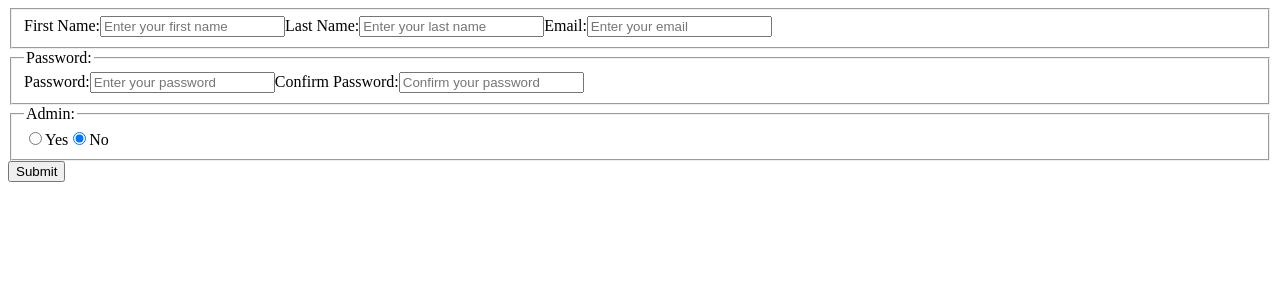
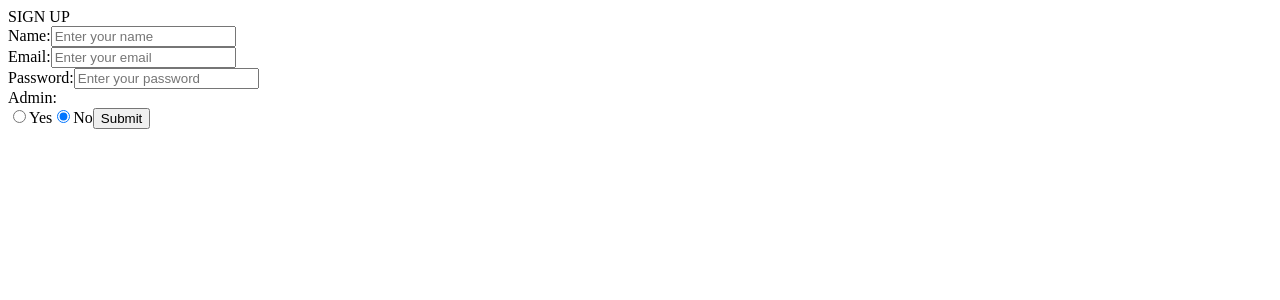
Before and after one commit to ryannolanco/devcharts, a React (Vite) app in the folder frontend/: page /users/signup in a window 1280 px wide. Shown: the top 300 px of the page. Built offline with nearby package versions, Linux system fonts and the light colour scheme; the HTML template or start-up script is replaced by a standard one.

Commit message:
same as previous, making sure both repos are pushed

```diff
--- a/frontend/src/user/NewUserForm.jsx
+++ b/frontend/src/user/NewUserForm.jsx
@@ -2,8 +2,7 @@ import React, { useState } from 'react';
 import { createUser } from '../utils/api.js';
 
 const initialFormData = {
-	first_name: '',
-	last_name: '',
+	name: '',
 	email: '',
 	password: '',
 	is_admin: false,
@@ -42,27 +41,19 @@ const NewUserForm = () => {
 	return (
 		<div>
 			<form onSubmit={handleSubmit}>
-				<fieldset>
-					<label htmlFor="first_name">First Name:</label>
+				<div>
+					<label htmlFor="first_name">Name:</label>
 					<input
 						type="text"
-						id="first_name"
-						name="first_name"
-						placeholder="Enter your first name"
+						id="name"
+						name="ame"
+						placeholder="Enter your name"
 						onChange={handleChange}
 						required
 					/>
+				</div>
 
-					<label htmlFor="last_name">Last Name:</label>
-					<input
-						type="text"
-						id="last_name"
-						name="last_name"
-						placeholder="Enter your last name"
-						onChange={handleChange}
-						required
-					/>
-
+				<div>
 					<label htmlFor="email">Email:</label>
 					<input
 						type="email"
@@ -72,10 +63,9 @@ const NewUserForm = () => {
 						onChange={handleChange}
 						required
 					/>
-				</fieldset>
+				</div>
 
-				<fieldset>
-					<legend>Password:</legend>
+				<div>
 					<label htmlFor="password">Password:</label>
 					<input
 						type="password"
@@ -85,21 +75,10 @@ const NewUserForm = () => {
 						onChange={handleChange}
 						required
 					/>
+				</div>
 
-					<label htmlFor="confirmPassword">Confirm Password:</label>
-					<input
-						type="password"
-						id="confirmPassword"
-						name="confirmPassword"
-						placeholder="Confirm your password"
-						onChange={handleChange}
-						required
-					/>
-				</fieldset>
-
-				<fieldset>
-					<legend>Admin:</legend>
-
+				<div>
+					<div>Admin:</div>
 					<label>
 						<input
 							type="radio"
@@ -110,7 +89,6 @@ const NewUserForm = () => {
 						/>
 						Yes
 					</label>
-
 					<label>
 						<input
 							type="radio"
@@ -121,8 +99,8 @@ const NewUserForm = () => {
 						/>
 						No
 					</label>
-				</fieldset>
-				<button type="submit">Submit</button>
+					<button type="submit">Submit</button>
+				</div>
 			</form>
 		</div>
 	);
--- a/frontend/src/user/NewUserSignUp.jsx
+++ b/frontend/src/user/NewUserSignUp.jsx
@@ -4,6 +4,7 @@ import NewUserForm from './NewUserForm';
 const NewUserSignUp = () => {
 	return (
 		<div>
+			<div>SIGN UP</div>
 			<NewUserForm />
 		</div>
 	);
```
